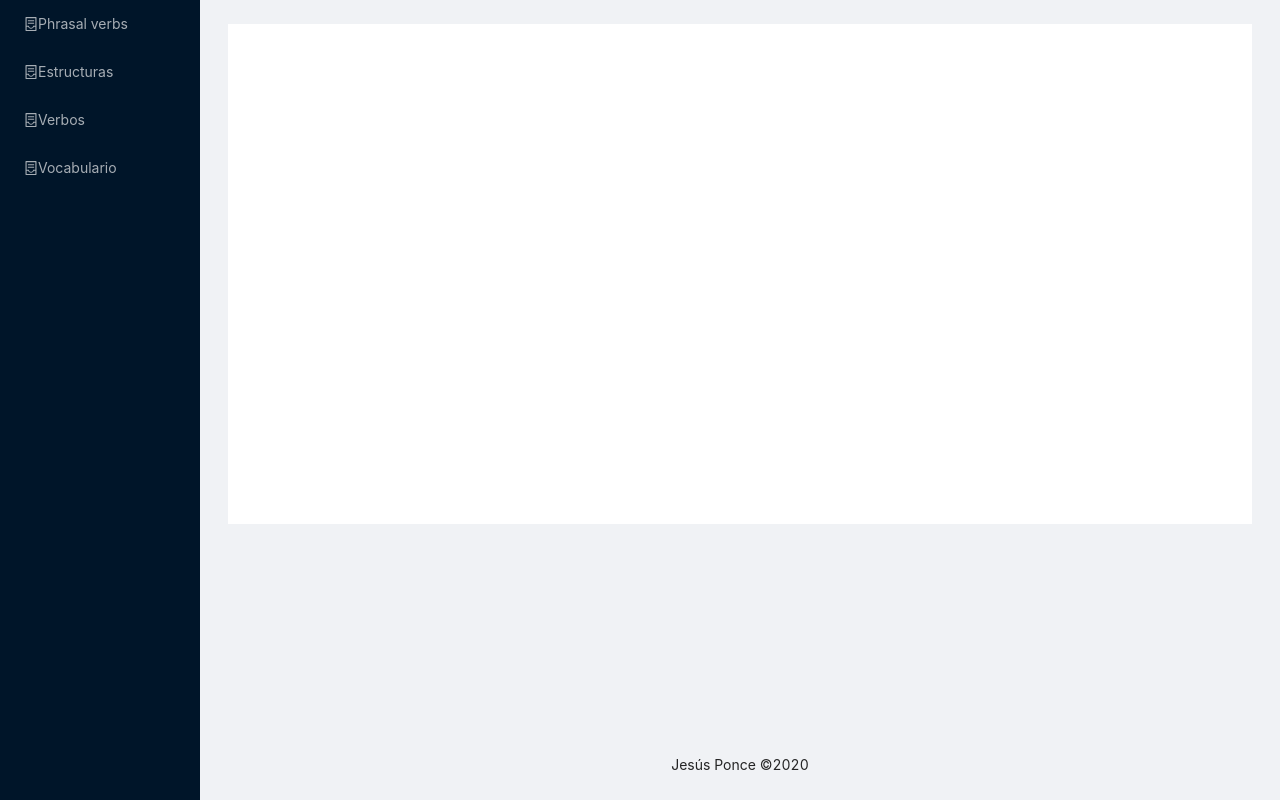
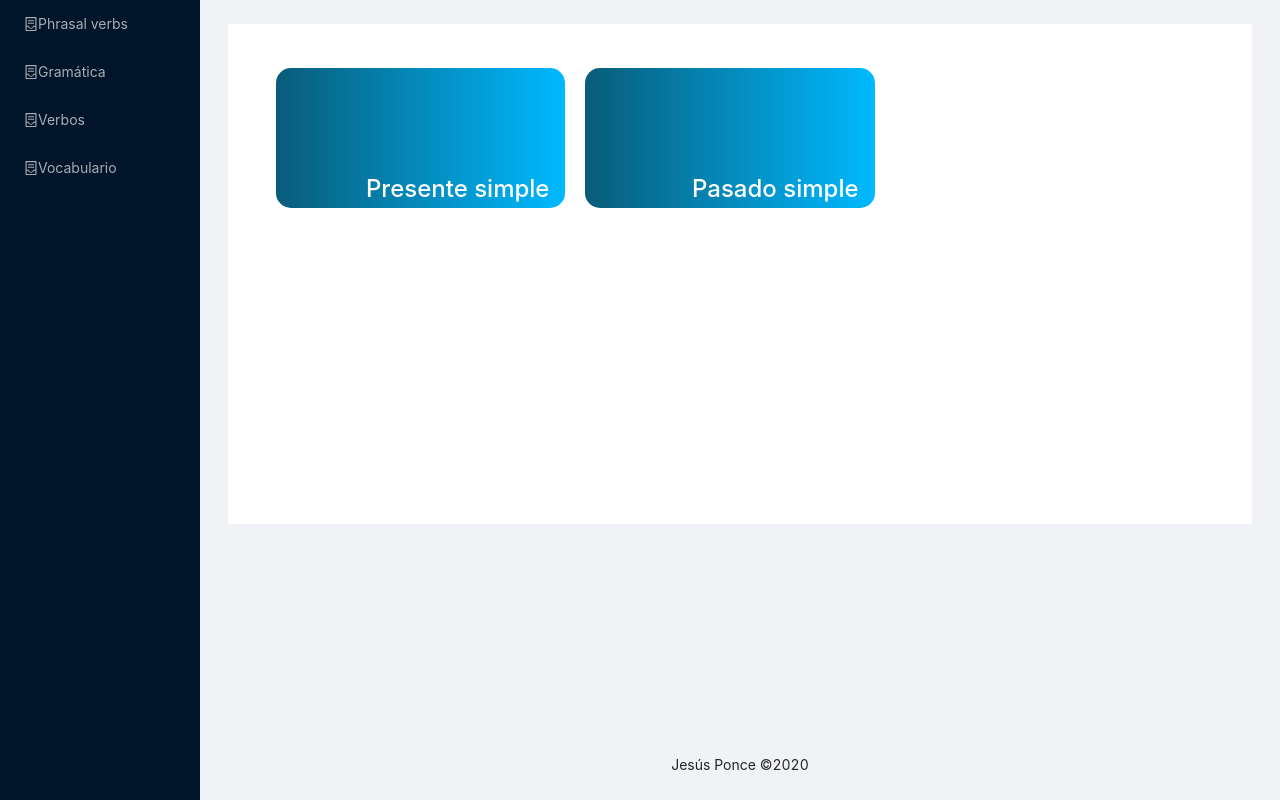
Before and after one commit to JesusEmmanuelPonce/english-front, a React (Create React App) app: page /menu-grammar in a window 1280 px wide. Built offline with nearby package versions, Linux system fonts and the light colour scheme.

Commit message:
Files renamed, grammar menu added and fixes styles

```diff
--- /dev/null
+++ b/src/components/Grammar/MenuGrammar.js
@@ -0,0 +1,21 @@
+import React from 'react';
+import MENU_GRAMMAR from '../../constant/MENU_GRAMMAR';
+import { Link } from 'react-router-dom';
+
+const MenuGrammar = () =>{
+    return(
+            <div className="container-menu-phrasal-pb">
+                {
+                    MENU_GRAMMAR.map(item => (
+                        <Link to={item.route} key={item.name}>
+                            <div className="square-menu-pb">
+                                <span>{item.name}</span>
+                            </div>
+                        </Link>
+                    ))
+                }
+            </div>
+    )
+}
+
+export default MenuGrammar;
--- a/src/components/PhrasalVerbs/phrasalVerbs.css
+++ b/src/components/PhrasalVerbs/phrasalVerbs.css
@@ -1,7 +1,6 @@
 p{
     color: #000;
 }
-
 
 /* CARD */
 @media screen and (min-width: 360px) {
@@ -21,7 +20,12 @@ p{
     .container-card-phrasal-pb{
         display: grid;
         grid-template-columns: repeat(2, 1fr);
-        gap: 15px;
+        gap: 18px;
+    }
+
+    .card-pb{
+        border: .5px solid rgba(0, 0, 0, .1) !important;
+        box-shadow: 4px 2px rgba(0,0,0,.2);
     }
 }
 
@@ -32,8 +36,6 @@ p{
         gap: 18px;
     }
 }
-
-
 
 .label-card-pb{
     font-size: 12px;
--- a/src/components/Structures/MenuStructures.js
+++ /dev/null
@@ -1,9 +0,0 @@
-import React from 'react';
-
-const MenuStructures = () =>{
-    return(
-        <h1>Estructuras</h1>
-    )
-}
-
-export default MenuStructures;
--- /dev/null
+++ b/src/constant/MENU_GRAMMAR.js
@@ -0,0 +1,13 @@
+const MENU_GRAMMAR = [
+    {
+        "name"  : "Presente simple",
+        "route" : "/present-simple",
+    },
+    {
+        "name"  : "Pasado simple",
+        "route" : "/past-simple",
+
+    }
+]
+
+export default MENU_GRAMMAR;
--- a/src/constant/SIDER.js
+++ b/src/constant/SIDER.js
@@ -5,9 +5,9 @@ const SIDER = [
         "path" : "/menu-phrasal-verbs"
     },
     {
-        "name" : "Estructuras",
+        "name" : "Gramática",
         "key"  : 2,
-        "path" : "/menu-estructuras"
+        "path" : "/menu-grammar"
     },
     {
         "name" : "Verbos",
--- a/src/router/Routes.js
+++ b/src/router/Routes.js
@@ -3,12 +3,12 @@ import { Switch as Router, Route } from 'react-router-dom';
 import Main from '../components/main';
 import MenuPhrasalVerbs from '../components/PhrasalVerbs/MenuPhrasalVerbs';
 import MenuVerbs from '../components/Verbs/MenuVerbs';
-import MenuStructures from '../components/Structures/MenuStructures';
+import MenuGrammar from '../components/Grammar/MenuGrammar';
 import Menu_Vocabulary from '../components/Vocabulary/MenuVocabulary';
 import Get from '../components/PhrasalVerbs/get/Get';
 import Put from '../components/PhrasalVerbs/put/Put';
-import PresentSimple from '../components/Structures/PresentSimple';
-import PastSimple from '../components/Structures/PastSimple';
+import PresentSimple from '../components/Grammar/PresentSimple';
+import PastSimple from '../components/Grammar/PastSimple';
 import RegularVerbs from '../components/Verbs/regularVerbs';
 import IrregularVerbs from '../components/Verbs/irregularVerbs';
 import Family from '../components/Vocabulary/Family/family';
@@ -20,7 +20,7 @@ const Routes = () => {
             <Route exact path="/" component={Main}/>
             <Route exact path="/menu-phrasal-verbs" component={MenuPhrasalVerbs}/>
             <Route exact path="/menu-verbs" component={MenuVerbs}/>
-            <Route exact path="/menu-estructuras" component={MenuStructures}/>
+            <Route exact path="/menu-grammar" component={MenuGrammar}/>
             <Route exact path="/menu-vocabulary" component={Menu_Vocabulary}/>
             <Route exact path="/get" component={Get} />
             <Route exact path="/put" component={Put} />
```
Also changed, not shown: src/components/Grammar/PastSimple.js (renamed from src/components/Structures/PastSimple.js), src/components/Grammar/PresentSimple.js (renamed from src/components/Structures/PresentSimple.js).
